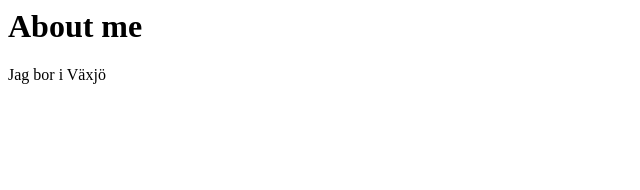
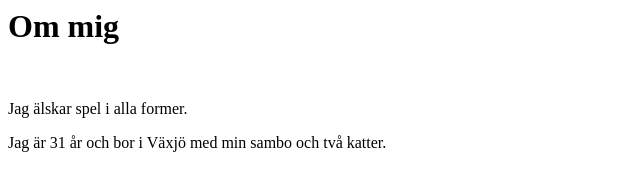
Before and after one commit to Tinctoria/hemsida, a plain HTML site: page about.html in a window 1280 px wide. Shown: the whole page, without its empty margins (0-640 px from the left). Drawn offline with Linux system fonts and the light colour scheme.

Commit message:
Ändrat i om mig

```diff
--- a/about.html
+++ b/about.html
@@ -1,6 +1,8 @@
 <html>
     <body>
-        <h1>About me</h1>
-        <p>Jag bor i Växjö</p>
+        <h1>Om mig</h1>
+    <br/>
+        <p>Jag älskar spel i alla former.</p>
+        <p>Jag är 31 år och bor i Växjö med min sambo och två katter.</p>
     </body>
 </html>
```
Also changed, not shown: index.html (+2 -2 lines).
